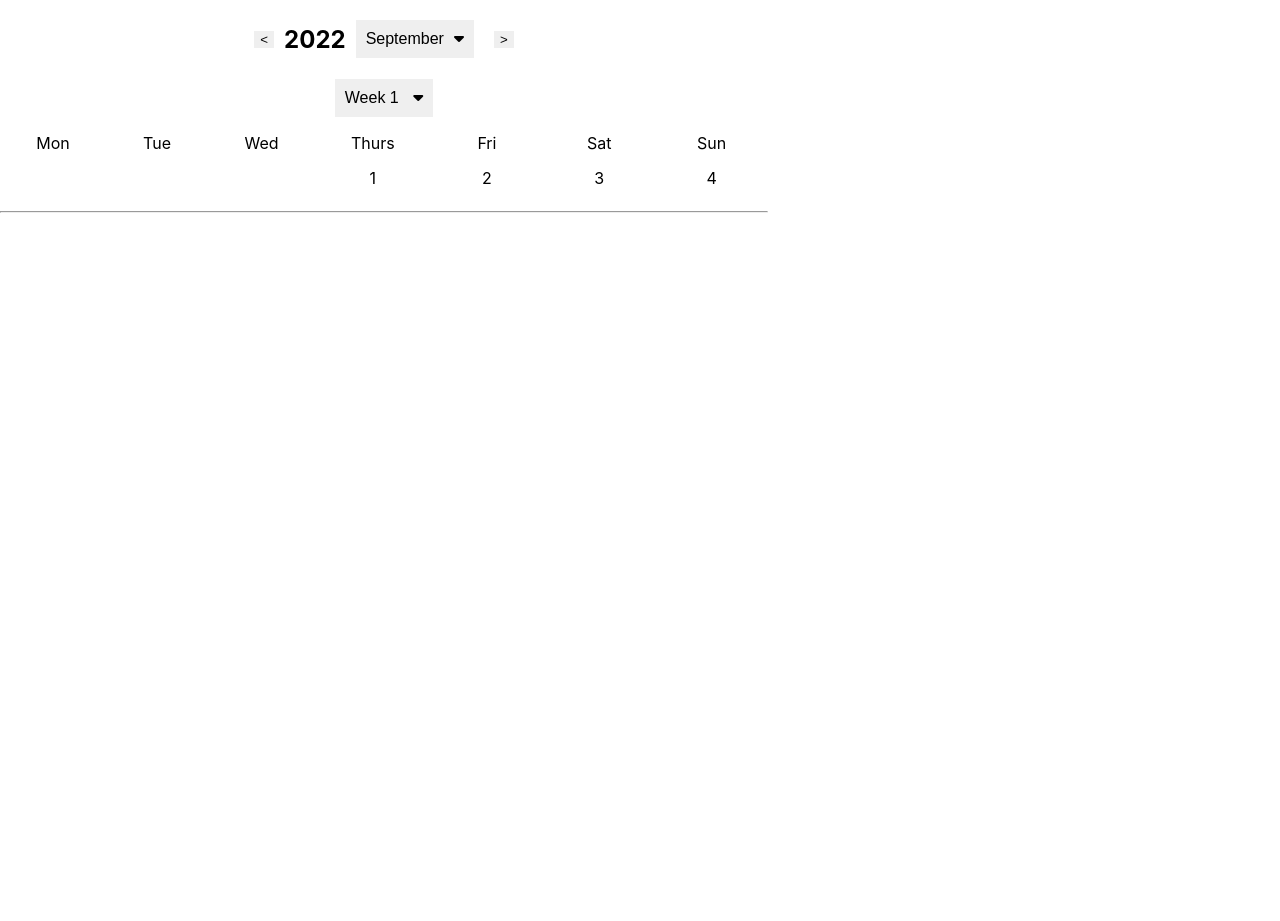
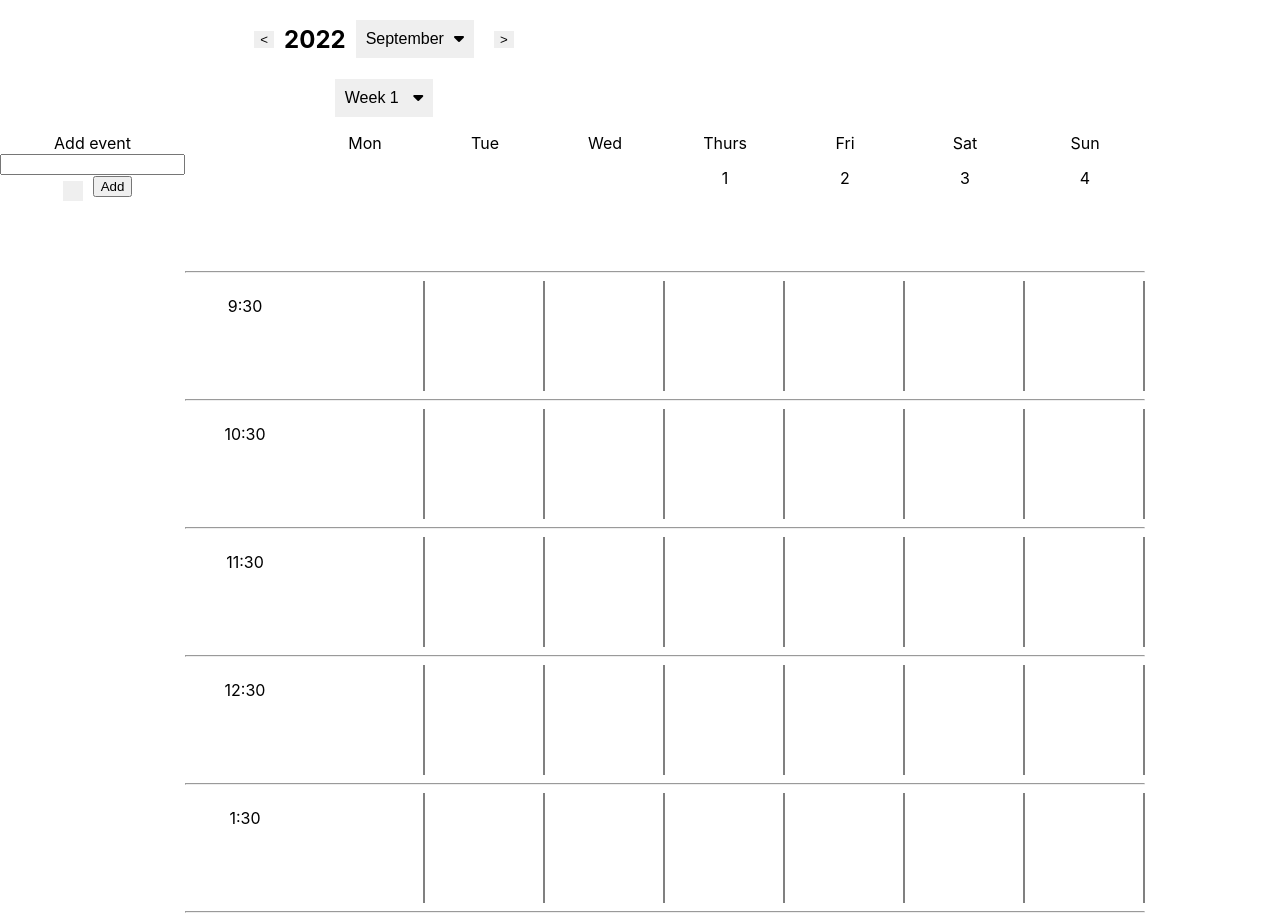
Before and after one commit to Anuragchandra221/Calendar-React-Js, a React (Create React App) app: page / in a window 1280 px wide. Before the commit the page ends 800 px from the top, so only its background shows below. Built offline with nearby package versions, Linux system fonts and the light colour scheme.

Commit message:
functionalities added

```diff
--- a/src/App.css
+++ b/src/App.css
@@ -52,10 +52,11 @@
 } */
 .days{
   display: grid;
-    align-items: flex-start;
+    align-items: center;
 
     /* play with this to change height of the children, 50% will fill half */
-    grid-template-columns: repeat(7, auto); /* do not set template columns and rows */
+    grid-template-columns: repeat(8, 120px); /* do not set template columns and rows */
+    grid-template-rows: 1fr; /* do not set template columns and rows */
     grid-auto-flow: column;
 }
 .week{
@@ -63,7 +64,15 @@
 }
 .day{
   margin: 15px;
+  height: 80px;
+  cursor: pointer;
   /* display: grid; */
+}
+.box{
+  border-right: 2px solid grey;
+  /* border-bottom: 2px solid grey; */
+  height: 100%;
+  cursor: pointer;
 }
 .day > span{
   color: "#3e8e41";
@@ -71,6 +80,9 @@
 }
 .calendar{
   max-width: 60%;
+}
+.selected{
+  border: 2px solid blue
 }
 .dropbtn {
   /* background-color: #4CAF50; */
@@ -80,12 +92,16 @@
   border: none;
   cursor: pointer;
 }
-
+.mainCalendar{
+  display: flex;
+}
 .dropdown {
   position: relative;
   display: inline-block;
 }
-
+.centerDiv{
+  display: flex;
+}
 .dropdown-content {
   display: none;
   position: absolute;
@@ -101,7 +117,11 @@
   margin-block: 10px ;
   cursor: pointer;
 }
-
+.timeline{
+  display: flex;
+  flex-direction: column;
+  align-items: flex-start;
+}
 .dropdown:hover .dropdown-content {
   display: flex;
   flex-direction: column;
--- a/src/Components/Calendar.js
+++ b/src/Components/Calendar.js
@@ -1,7 +1,6 @@
 import { useState } from "react"
 import Days from "./Days"
 import { months } from "../constants"
-import Timeline from "./Timeline"
 const Calendar = ()=>{
     const [date, setDate] = useState(new Date())
     const [weekno, setweekno] = useState(1)
@@ -53,7 +52,8 @@ const Calendar = ()=>{
                     })}
                 </div>
             </div> */}
-            <div>
+            <div className="centerDiv">
+
                     <Days year={year} month={month} weekno={weekno} />
             </div>
         </div>
--- a/src/Components/Days.js
+++ b/src/Components/Days.js
@@ -1,14 +1,18 @@
 import { useEffect, useState } from "react"
 import { weeks }  from "../constants"
+import Timeline from "./Timeline"
+import Input from "./Input"
 
 const Days = (props)=>{
     const startDay = new Date(props.year, props.month)
     const startWeek = startDay.getDay()
-    const days = []
+    const [time, setTime] = useState(false)
+    const [days, setDays] = useState([])
     console.log(startDay)
     // startDay.setDate(startDay.getDate() - (startWeek))
     // console.log(startDay)
     // console.log(startDay.getMonth())
+    useEffect(()=>{
 
         for(let day=0; day<42; day++){
             if(day===0 && startWeek!=0){
@@ -26,19 +30,22 @@ const Days = (props)=>{
                 number: startDay.getDate(),
                 year: startDay.getFullYear(),
                 week: startDay.getDay(),
+                selected: false,
+                time: '',
+                task: ''
             }
-            days.push(dayz)
+            setDays((prev)=>[...prev, dayz])
         }
+    }, [])
 
     if(days.length>0){
         return (
-            <div style={{marginTop: '15px'}}>
-            <div className="weeks">
+            <div className="mainCalendar" style={{marginTop: '15px'}}>
+                <Input days={days} setDays = {setDays} time ={time} />
+                <div>
 
-
-        </div>
                     <div   className="days">
-
+                        <div className="day"></div>
                             {days.map((index, i)=>{
                                 if(i<props.weekno*7 && i>=(props.weekno-1)*7){
                                     return (
@@ -55,9 +62,10 @@ const Days = (props)=>{
                             })}
                     </div>
                 <hr/>
+                <Timeline days={days} weekno={props.weekno} setDays = {setDays} time={time} setTime={setTime} />
+                </div>
             </div>
         )
     }
 }
-
 export default Days
--- /dev/null
+++ b/src/Components/Input.js
@@ -0,0 +1,32 @@
+import { useState } from "react"
+import { Times } from "./Timeline"
+
+const Input = (props)=>{
+    const [input, setInput] = useState('')
+    const [time, setTime] = useState('9:30')
+    const setTask = ()=>{
+        props.days.map((index, i)=>{
+            if(index.selected){
+                index.time = time
+                index.task = input
+                props.setDays((prev)=>[...prev])
+            }
+        })
+    }
+    console.log(input)
+    console.log(time)
+    return(
+        <div>
+            <div>
+                <div>Add event</div>
+                <input type="text" onChange={(e)=>{setInput(e.target.value)}} />
+            </div>
+            <div class="dropdown">
+                <button class="dropbtn" style={{marginInline: '10px', marginBottom: '1px'}}>{props.time}</button>
+
+                </div>
+                <button onClick={setTask}>Add</button>
+        </div>
+    )
+}
+export default Input
--- a/src/Components/Timeline.js
+++ b/src/Components/Timeline.js
@@ -1,8 +1,73 @@
-const Timeline = ()=>{
+import { useState } from "react"
+
+export const Times = ['9:30','10:30','11:30', '12:30', '1:30']
+
+
+const tasks = [
+    {
+        day: '1',
+        month: '10'
+    },
+    {
+
+    }
+]
+const Timeline = (props)=>{
+    // const [selected, setSelected] = useState({})
+
+    const [selected, setSelected] = useState(false)
+    const select = (index, time)=>{
+        props.days.map((index1, i)=>{
+            if(index1.year === index.year && index1.month===index.month && index1.number===index.number && index1.week===index.week){
+                console.log(index1.week, index.week)
+                index1.selected = true
+                props.setTime(time)
+                setSelected((prev)=>!prev)
+            }else{
+                index1.selected = false
+                props.setTime(time)
+            }
+            if(index1.selected){
+                console.log(index1)
+            }
+        })
+    }
     return (
-        <div className="timeline">
+        <div className="">
 
-        </div>
+            {Times.map((index, i)=>{
+                    return (
+                        <div>
+                        <div className="days">
+                        <div  className="day"  key={i}>
+                        {/* <span>{index.date}</span> */}
+                        {index}
+                        </div>
+                        {props.days.map((index1, i)=>{
+                            if(i<props.weekno*7 && i>=(props.weekno-1)*7){
+                                return (
+                                    <div  className={ index1.selected && props.time===index?`selected box`: `box`}  onClick={()=>{
+                                        if(index1.currentMonth){
+
+                                            select(index1, index)
+                                        }
+                                    }}  key={i}>
+                                    {/* <span>{index.date}</span> */}
+                                    {index1.currentMonth && index1.time===index?<span>{index1.task}</span>:<></>}
+                                    </div>
+                                )
+                            }
+
+                        })}
+
+                        </div>
+                        <hr/>
+                        </div>
+                    )
+
+            })}
+
+            </div>
     )
 }
 export default Timeline
```
Lines whose indentation alone changed are shown as unchanged.
